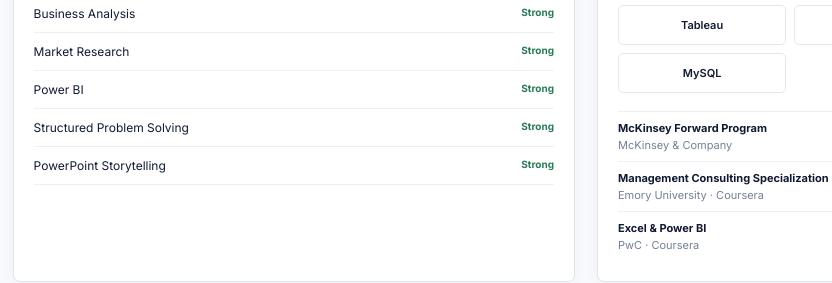
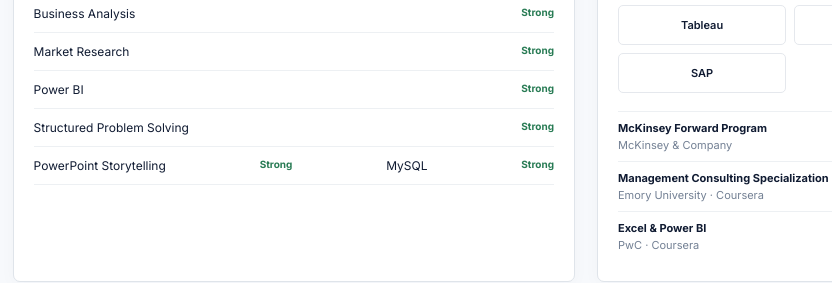
Before and after one commit to TKS09090/tanishkaushik.github.io, a plain HTML site: page index.html in a window 1280 px wide. Shown: the part 1315-1598 px from the top of the page, 54-886 px from the left. Drawn offline with Linux system fonts and the light colour scheme.

Commit message:
Update skills and tools in index.html

```diff
--- a/index.html
+++ b/index.html
@@ -57,11 +57,11 @@
     <div class="skill-list">
       <div><span>Excel & Modelling</span><b>Advanced</b></div><div><span>Business Analysis</span><b>Strong</b></div>
       <div><span>Market Research</span><b>Strong</b></div><div><span>Power BI</span><b>Strong</b></div>
-      <div><span>Structured Problem Solving</span><b>Strong</b></div><div><span>PowerPoint Storytelling</span><b>Strong</b></div>
+      <div><span>Structured Problem Solving</span><b>Strong</b></div><div><span>PowerPoint Storytelling</span><b>Strong</b><span>MySQL</span><b>Strong</b></div>
     </div>
   </div>
   <div class="panel" id="credentials"><p class="eyebrow">TOOLKIT</p><h2>Tools & Credentials</h2>
-    <div class="tool-grid"><span>Excel</span><span>Power BI</span><span>PowerPoint</span><span>Tableau</span><span>Python</span><span>Google Sheets</span><span>MySQL</span></span></div>
+    <div class="tool-grid"><span>Excel</span><span>Power BI</span><span>PowerPoint</span><span>Tableau</span><span>Python</span><span>Google Sheets</span><span>SAP</span></span></div>
     <div class="credential-list"><div><b>McKinsey Forward Program</b><small>McKinsey & Company</small></div><div><b>Management Consulting Specialization</b><small>Emory University · Coursera</small></div><div><b>Excel & Power BI</b><small>PwC · Coursera</small></div></div>
   </div>
 </section>
```
